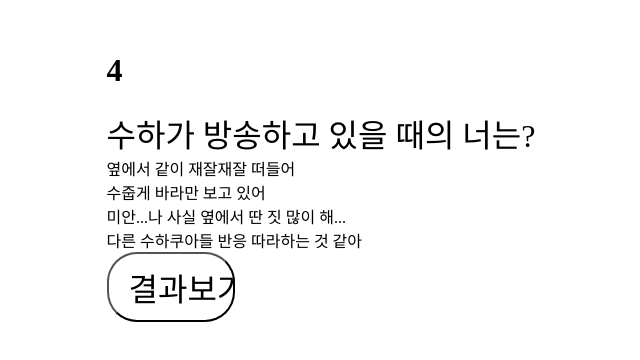
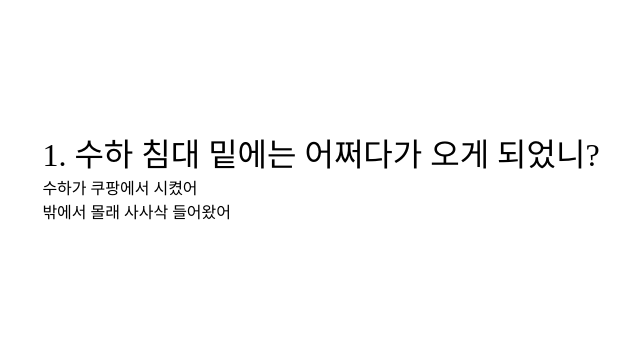
Before and after one commit to Sauvi9non/typeof_suhaqua, a React (Vite) app: page /typeof_suhaqua in a window 1280 px wide. Shown: the part 232-592 px from the top of the page, without its empty margins (319-959 px from the left). Built offline with nearby package versions, Linux system fonts and the light colour scheme.

Commit message:
UI 질문 답변 클릭 시 넘어가기 적용

```diff
--- a/src/Routes/TestPage.tsx
+++ b/src/Routes/TestPage.tsx
@@ -1,6 +1,7 @@
 import styled from "styled-components";
 import { useNavigate } from "react-router-dom";
-import { questions } from "../assets/types";
+import { AnswerType, questions } from "../assets/types";
+import { useState } from "react";
 
 const Wrapper = styled.div`
     width: 100%;
@@ -42,32 +43,45 @@ const Submit = styled.input`
 `
 
 function TestPage(){
+    const [index, setIndex] = useState<number>(0); // 0 ~ 11
+    //const [mbti, setMBTI] = useState(); //답변 결과 저장할 상태
+
     const navigate = useNavigate();
-    const gotoNext = () => {
-        alert("gotoNext");
+    const gotoNext = (e:React.MouseEvent<HTMLInputElement>) => {
+        console.log(`${e.currentTarget.value}`);
+        // calculateMBTI({e.currentTarget.value});
+        if(index > 11 && index < 0) return ;
+        setIndex(index+1);
     }
-
     const gotoResult = () => {
         navigate("/result");
     }
 
+    // const calculateMBTI = (e:React.MouseEvent<HTMLInputElement>) => {
+    //     //mbti계산
+    //     //E, N, T, J면 +
+    //     //I, S, F, P 면 -
+    //     const choice:AnswerType = e.currentTarget.value as AnswerType;
+
+    // }
+
     return(
         <Wrapper>
             <Form onSubmit={gotoResult}>
-            <h1>{questions[3].id}</h1>
-            <Question>{questions[3].text}</Question>
+                <Question>{questions[index].id}. {questions[index].text}</Question>
                 {
-                questions[3].options.map((option,i)=> (
+                    questions[index].options.map((option,i)=> (
                         <div key={i}>
-                        <Answer id={option.type} type="radio" onClick={gotoNext} value={option.type}></Answer>
+                            <Answer id={option.type} type="radio" onClick={index == 11 ? gotoResult : gotoNext} value={option.type}></Answer>
                             <label htmlFor={option.type}>{option.text}</label>
                         </div>
                     ))
                 }
 
-            <Submit type="submit" value="결과보기"></Submit>
+                {
+                    index === 11 ? <Submit type="submit" value="결과보기"></Submit> : null
+                }
             </Form>
-
         </Wrapper>
     );
 }
```
Lines whose indentation alone changed are shown as unchanged.
